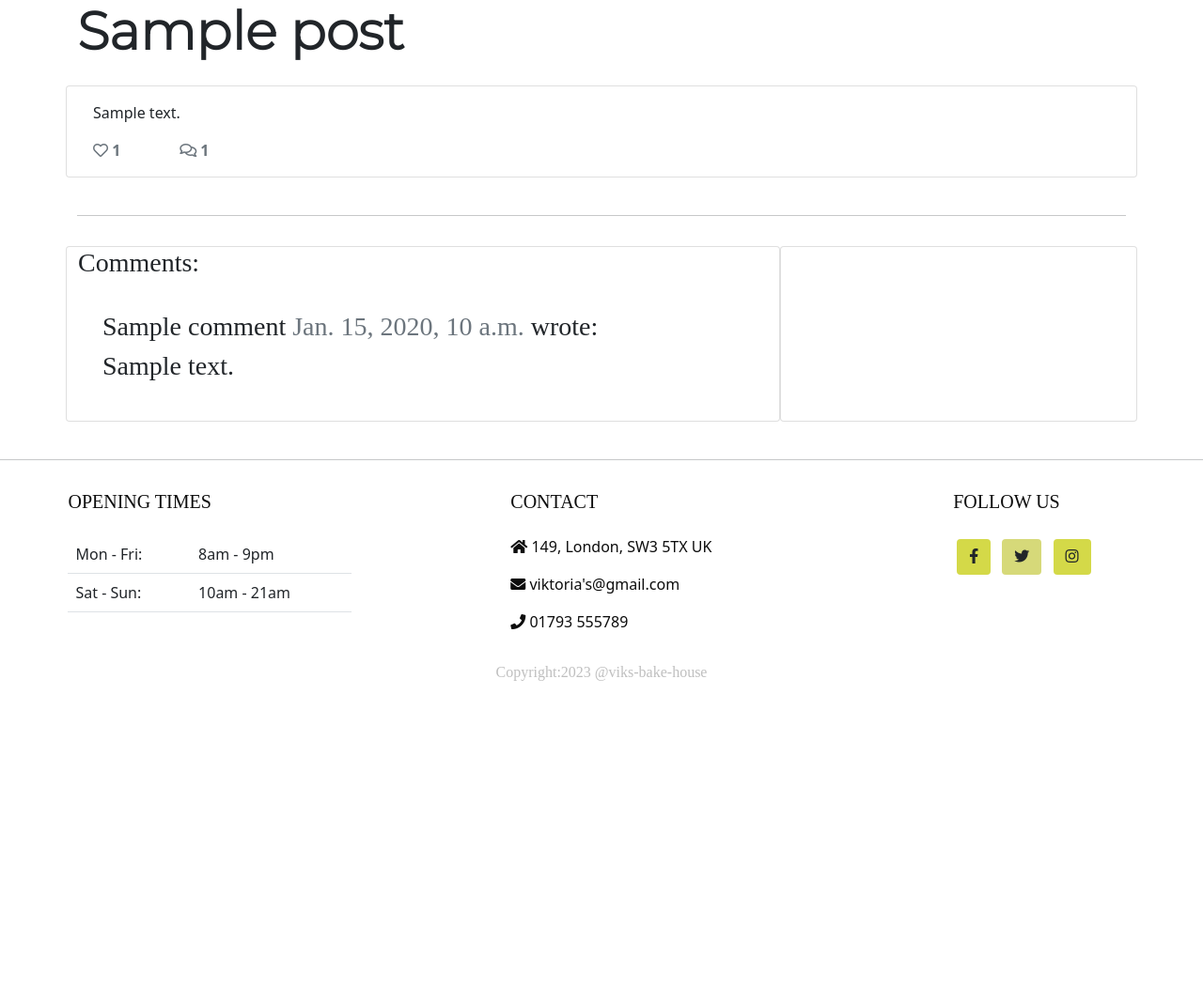
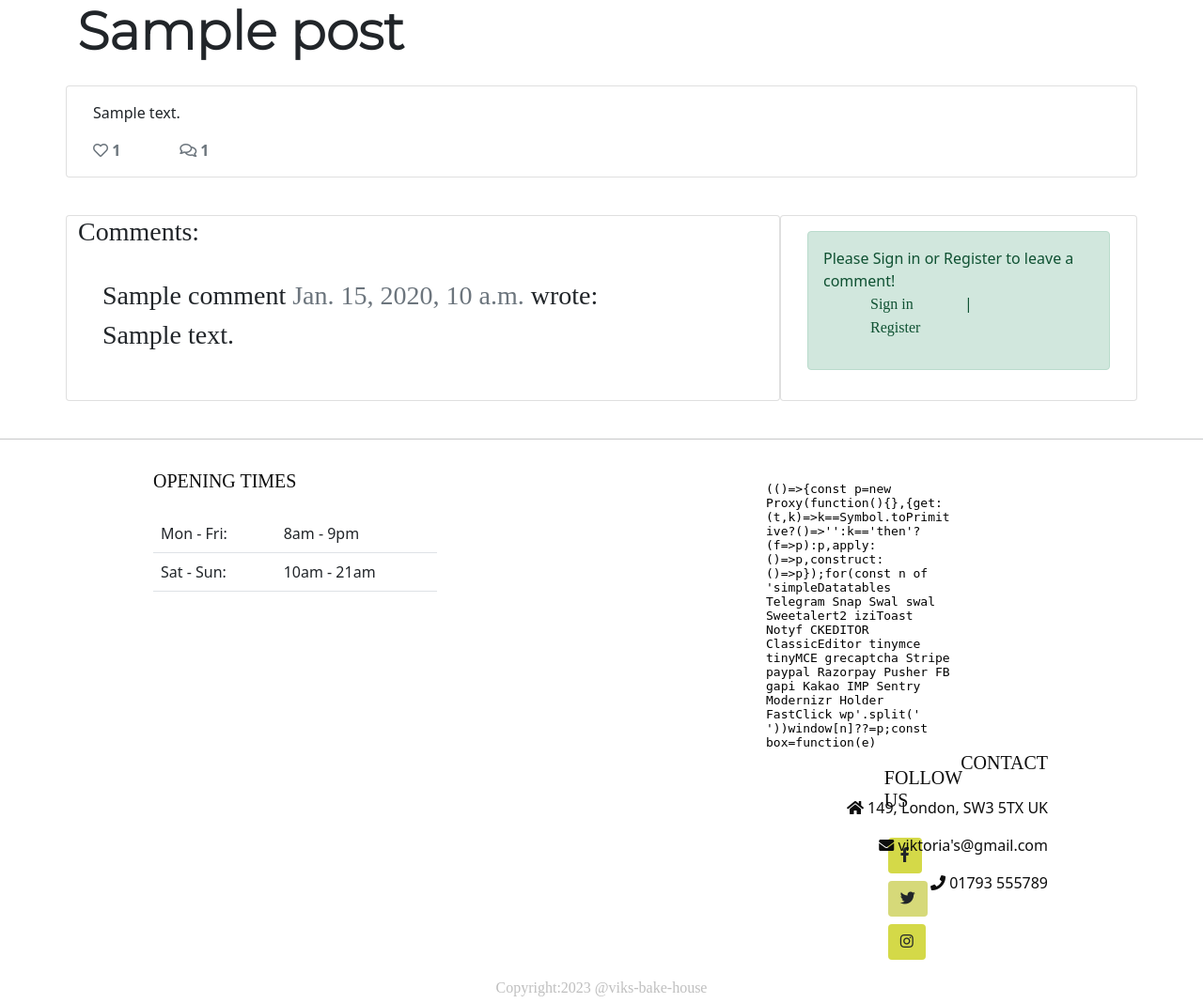
Before and after one commit to Christoph33one/viks-bakery, a Django app: a page that uses templates/base.html in a window 1280 px wide. Shown: the part 133-1201 px from the top of the page at 94% size. Before the commit the page ends 858 px from the top, so only its background shows below. Run offline with Django 3.2, Linux system fonts and the light colour scheme; tables that the repository leaves empty hold one stand-in row (values such as "Sample post"); some libraries are stand-ins or nearby versions.

Commit message:
fixed message handling error to the user when sending a post

```diff
--- a/blog/urls.py
+++ b/blog/urls.py
@@ -6,4 +6,5 @@ urlpatterns = [
     path('', views.PostList.as_view(), name='home_page'),
     path('<slug:slug>/', views.PostDetail.as_view(), name='post_detail'),
     path('like/<slug:slug>', views.PostLike.as_view(), name='post_like'),
+
 ]
--- a/blog/views.py
+++ b/blog/views.py
@@ -1,6 +1,8 @@
 from django.shortcuts import render, get_object_or_404, reverse
 from django.views import generic, View
 from django.http import HttpResponseRedirect
+from django.contrib import messages
+# from django.conf import settings
 from .models import Post
 from .forms import CommentForm
 
@@ -44,14 +46,19 @@ class PostDetail(View):
 
         comment_form = CommentForm(data=request.POST)
 
+# add a message that tells user when message is approved and posted
         if comment_form.is_valid():
             comment_form.instance.email = request.user.email
             comment_form.instance.name = request.user.username
             comment = comment_form.save(commit=False)
             comment.post = post
             comment.save()
+            messages.add_message(
+                request, messages.SUCCESS,
+                "Your message has been sent"
+                )
         else:
-            comment_form - CommentForm()
+            comment_form = CommentForm()
 
         return render(
             request,
@@ -62,6 +69,7 @@ class PostDetail(View):
                 "commented": True,
                 "liked": liked,
                 "comment_form": CommentForm()
+
             },
         )
 
@@ -78,11 +86,6 @@ class PostLike(View):
         return HttpResponseRedirect(reverse('post_detail', args=[slug]))
 
 
-# class delete_comment(request, pk):
-
-#     comments = Comments.objects.filter(Post=pk)
-
-
 
 
 # my_comment.post.title
--- a/contact/admin.py
+++ b/contact/admin.py
@@ -9,5 +9,5 @@ class CustomerAdmin(admin.ModelAdmin):
     list_display = (
         'name', 'email',
         'message', 'created_on',
-        'read','not_read'
+        'read', 'not_read'
         )
--- a/templates/base.html
+++ b/templates/base.html
@@ -92,6 +92,7 @@
       </div>
   </nav>
 
+  <!-- Messsage handling  / Alerts -->
 <div class="container">
   <div class="row">
       <div class="col-md-8 offset-md-2">
@@ -116,6 +117,7 @@
   <!-- Footer -->
   <footer class="text-center text-lg-start text-white footer-container">
     <div class="row">
+
       <!--opening times-->
       <div class="col-md-3 col-lg-3 col-xl-3 mx-auto mt-3">
         <h5 class="text-uppercase mb-4 font-weight-bold">
@@ -136,8 +138,19 @@
       </div>
 
 
+
       <!--address section-->
       <div class="col-md-6 col-lg-3 col-xl-3 mx-auto mt-3 footer-address">
+
+
+        <div class="mapouter"><div class="gmap_canvas">
+          <iframe width="200" height="300" id="gmap_canvas" src="https://maps.google.com/maps?q=london%20&t=&z=13&ie=UTF8&iwloc=&output=embed" frameborder="0" scrolling="no" marginheight="0" marginwidth="0">
+          </iframe><a href="https://123movies-to.org"></a><br><style>.mapouter{position:relative;text-align:right;height:300px;width:300px;}</style>
+          <a href="https://www.embedgooglemap.net">insert google map into website</a>
+          <style>.gmap_canvas {overflow:hidden;background:none!important;height:300px;width:300px;}</style>
+        </div>
+
+
         <h5 class="text-uppercase mb-4 font-weight-bold">Contact</h5>
         <p><i class="fas fa-home mr-3"></i> 149, London, SW3 5TX UK</p>
         <p><i class="fas fa-envelope mr-3"></i> viktoria's@gmail.com</p>
@@ -166,16 +179,16 @@
       <h6>Copyright:2023 @viks-bake-house</h6>
     </div>
     </section>
-  </footer>
+</footer>
 
+<!-- message handler timer -->
 <script>
   setTimeout(function () {
       let messages = document.getElementById('msg');
       let alert = new bootstrap.Alert(messages);
       alert.close();
-  }, 2500);
+  }, 2000);
 </script>
 
 </body>
-
 </html>
--- a/templates/index.html
+++ b/templates/index.html
@@ -4,10 +4,7 @@
 
 <!--header image and content-->
 <div class="header-title text-center container-sm">
-    <p>
-        We create cakes that you expect, with plenty of variety and ingredients, <br>
-        we have baked some of the most classic and authentic cakes for you to enjoy. <br>
-    </p>
+
     <div class="image-container">
         <img src="https://res.cloudinary.com/dsp0aehyj/image/upload/v1674401447/pexels-nestor-cortez-960540_y1ji9z.jpg"
             class="img-thumbnail" alt="...">
--- a/templates/post_detail.html
+++ b/templates/post_detail.html
@@ -31,11 +31,12 @@
                 <div class="row">
                     <div class="col-1">
                         <strong>
+                            <!--user like a post authentication-->
                             {% if user.is_authenticated %}
                             <form class="d-inline" action="{% url 'post_like' post.slug %}" method="POST">
                                 {% csrf_token %}
                                 {% if liked %}
-                                <button type="submit" name="blogpost_id" value="{{post.slug}}" class="btn-like"><i class="fas fa-heart"></i></button>
+                                <button type="submit" name="blogpost_id" value="{{post.slug}}" class="btn-like"><i class="fa-regular fa-heart"></i></button>
                                 {% else %}
                                 <button type="submit" name="blogpost_id" value="{{post.slug}}" class="btn-like"><i class="far fa-heart"></i></button>
                                 {% endif %}
@@ -43,7 +44,7 @@
                             {% else %}
                             <span class="text-secondary"><i class="far fa-heart"></i></span>
                             {% endif %}
-                        <!-- The number of likes goes before the closing strong tag -->
+                        <!-- Number of likes -->
                         <span class="text-secondary">{{ post.number_of_likes }} </span>
                         </strong>
                     </div>
@@ -58,11 +59,8 @@
             </div>
         </div>
     </div>
-    <div class="row">
-        <div class="col">
-            <hr>
-        </div>
-    </div>
+
+
     <!-- Comments section -->
     <div class="row">
         <div class="col-md-8 card mb-4  mt-3 ">
@@ -82,9 +80,9 @@
             </div>
         </div>
 
+        <!-- user post approval -->
         <div class="col-md-4 card mb-4  mt-3 ">
             <div class="card-body">
-                <!-- For later -->
                 {% if commented %}
                 <div class="alert alert-success" role="alert">
                     Your comment is awaiting approval
@@ -99,6 +97,13 @@
                     {% csrf_token %}
                     <button type="submit" class="btn btn-signup btn-lg">Submit</button>
                 </form>
+                {% else %}
+                <div class="alert alert-success" role="alert">
+                    Please Sign in or Register to leave a comment!
+                    <p>
+                        <a class="link" href="{% url 'account_login' %}">Sign in</a> | <a class="link"
+                        href="{% url 'account_signup' %}">Register</a></p>
+                </div>
                 {% endif %}
                 {% endif %}
             </div>
@@ -107,4 +112,5 @@
 </div>
 
 
+
 {%endblock%}
```
